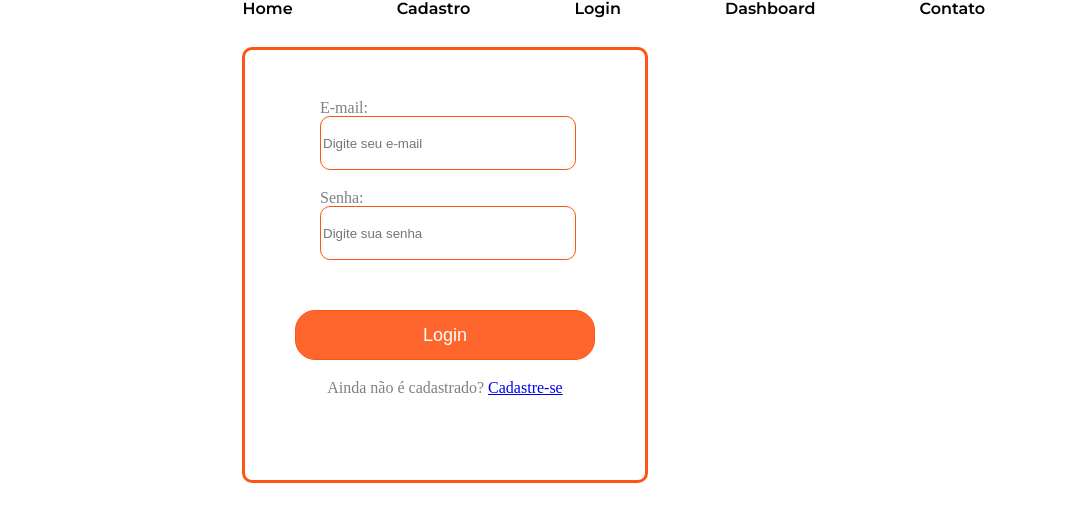
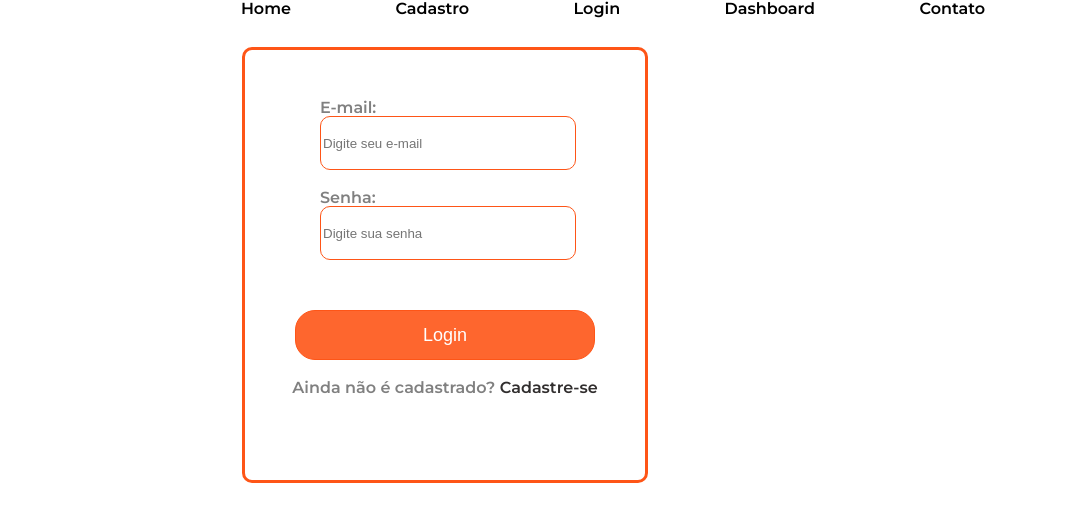
Before and after one commit to eduardigo/squad09, a plain HTML site: page login.html in a window 1280 px wide. Shown: the full height of the page, 195-1280 px from the left. Drawn offline with Linux system fonts and the light colour scheme.

Commit message:
detalhe visual

```diff
--- a/css/login.css
+++ b/css/login.css
@@ -1,6 +1,10 @@
 @import url('https://fonts.googleapis.com/css2?family=Montserrat:wght@600&display=swap');
 
-div.caixa-login{
+body {
+    font-family: 'Montserrat', sans-serif;
+}
+
+div.caixa-login {
     width: 400px;
     height: 430px;
     border: 3px solid #FE5517;
@@ -8,33 +12,31 @@ div.caixa-login{
     margin: auto;
 }
 
-.email-login{
+.email-login {
     margin-left: 75px;
     margin-top: 50px;
 }
 
-#digitar-email{
+#digitar-email {
     width: 250px;
     height: 50px;
     border: 1px solid #FE5517;
     border-radius: 10px;
-
 }
 
-.senha-login{
+.senha-login {
     margin-left: 75px;
     margin-top: 20px;
 }
 
-#digitar-senha{
+#digitar-senha {
     width: 250px;
     height: 50px;
     border: 1px solid #FE5517;
     border-radius: 10px;
-
 }
 
-#login{
+#login {
     width: 300px;
     height: 50px;
     border: 1px solid #FE5517;
@@ -46,7 +48,7 @@ div.caixa-login{
     font-size: large;
 }
 
-.cadastre-se{
+.cadastre-se {
     text-align: center;
     margin-top: 20px;
     color: gray;
@@ -59,7 +61,7 @@ div.caixa-login{
     height: 34px;
 }
 
-.login-label{
+.login-label {
     color: gray;
 }
 
@@ -84,5 +86,16 @@ nav {
 }
 
 nav a:hover {
+    transition: 0.3353s;
     color: #FE662E;
 }
+
+.link-cadastro {
+    text-decoration: none;
+    color: rgb(49, 46, 46);
+}
+
+.link-cadastro:hover {
+    transition: 0.3353s;
+    color: #FE662E;
+}
--- a/login.html
+++ b/login.html
@@ -41,7 +41,7 @@
 
       <button id="login" class="botao-login">Login</button>
 
-      <h4 class="cadastre-se">Ainda não é cadastrado? <a href="page2.html">Cadastre-se</a></h4>
+      <h4 class="cadastre-se">Ainda não é cadastrado? <a class="link-cadastro" href="cadastro.html">Cadastre-se</a></h4>
 
 
     </div>
```
Lines whose indentation alone changed are shown as unchanged.
